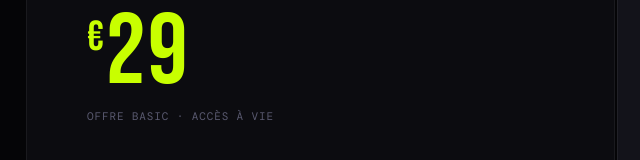
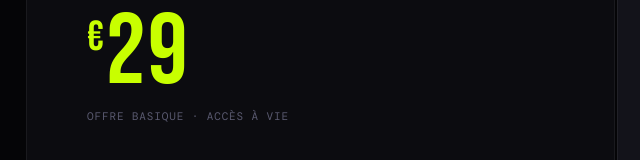
Before and after one commit to noahtalou-prog/noxcyberfr, a plain HTML site: page index.html in a window 1280 px wide. Shown: the part 4782-4942 px from the top of the page, 24-664 px from the left. Drawn offline with nearby package versions, Linux system fonts and the light colour scheme.

Commit message:
Update index.html

```diff
--- a/index.html
+++ b/index.html
@@ -1022,7 +1022,7 @@ hr{border:none;border-top:1px solid var(--border-subtle)}
   <div class="pricing-badge">OFFRE DE LANCEMENT</div>
   <p class="pricing-crossed">90€</p>
   <div class="pricing-amount"><sup>€</sup>29</div>
-  <p class="pricing-note">OFFRE BASIC · ACCÈS À VIE</p>
+  <p class="pricing-note">OFFRE BASIQUE · ACCÈS À VIE</p>
   <button class="pricing-btn" onclick="window.location.href='https://noah-talou.systeme.io/be74e5c7'">
     <span>Je prends l’offre Basique</span>
     <span>→</span>
```
